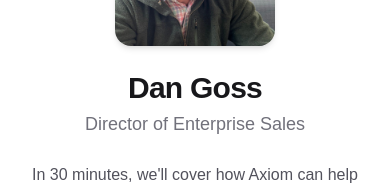
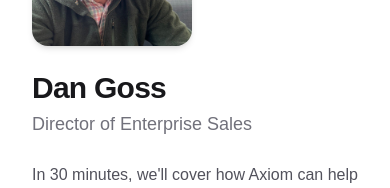
Before and after one commit to sray91/axiom-booking, a Next.js app: page /dan-goss in a window 390 px wide. Shown: the part 243-431 px from the top of the page. Built offline with nearby package versions, Linux system fonts and the light colour scheme.

Commit message:
working on styling

```diff
--- a/app/[slug]/page.js
+++ b/app/[slug]/page.js
@@ -19,9 +19,9 @@ export default async function BookingPage({ params }) {
   if (!member) notFound();
 
   return (
-    <div className="flex min-h-screen flex-col bg-white dark:bg-zinc-950">
+    <div className="flex min-h-screen flex-col bg-white">
       {/* Top nav with centered logo */}
-      <header className="flex items-center justify-center border-b border-zinc-200 px-6 py-4 dark:border-zinc-800">
+      <header className="flex items-center justify-center border-b border-zinc-200 px-6 py-4">
         <Link href="/">
           <Image
             src="/axiom-logo.png"
@@ -36,7 +36,7 @@ export default async function BookingPage({ params }) {
       {/* Landing page content */}
       <main className="flex flex-1 flex-col lg:flex-row">
         {/* Left panel — info */}
-        <div className="flex flex-col items-center justify-center gap-6 px-8 py-12 lg:w-[420px] lg:items-start lg:border-r lg:border-zinc-200 lg:px-12 lg:py-16 dark:lg:border-zinc-800">
+        <div className="flex flex-col items-start justify-center gap-6 px-8 py-12 lg:w-[420px] lg:border-r lg:border-zinc-200 lg:px-12 lg:py-16">
           {member.image ? (
             <Image
               src={member.image}
@@ -53,20 +53,20 @@ export default async function BookingPage({ params }) {
             </div>
           )}
 
-          <div className="text-center lg:text-left">
-            <h1 className="text-3xl font-bold tracking-tight text-zinc-900 dark:text-zinc-50">
+          <div className="text-left">
+            <h1 className="text-3xl font-bold tracking-tight text-zinc-900">
               {member.name}
             </h1>
-            <p className="mt-1 text-lg font-medium text-zinc-500 dark:text-zinc-400">
+            <p className="mt-1 text-lg font-medium text-zinc-500">
               {member.role}
             </p>
           </div>
 
-          <p className="max-w-sm whitespace-pre-line text-center text-base leading-relaxed text-zinc-600 lg:text-left dark:text-zinc-400">
+          <p className="max-w-sm whitespace-pre-line text-center text-base leading-relaxed text-zinc-600 lg:text-left">
             {member.bio}
           </p>
 
-          <div className="flex items-center gap-2 rounded-full bg-zinc-100 px-4 py-2 text-sm font-medium text-zinc-600 dark:bg-zinc-800 dark:text-zinc-300">
+          <div className="flex items-center gap-2 rounded-full bg-zinc-100 px-4 py-2 text-sm font-medium text-zinc-600">
             <svg
               xmlns="http://www.w3.org/2000/svg"
               width="16"
@@ -89,7 +89,7 @@ export default async function BookingPage({ params }) {
         <div className="flex min-h-[700px] flex-1 items-stretch p-4 lg:p-8">
           <iframe
             src={member.calendarUrl}
-            className="w-full flex-1 rounded-xl border border-zinc-200 bg-white shadow-sm dark:border-zinc-800"
+            className="w-full flex-1 rounded-xl border border-zinc-200 bg-white shadow-sm"
             style={{ border: 0 }}
             title={`Book a meeting with ${member.name}`}
           />
```
